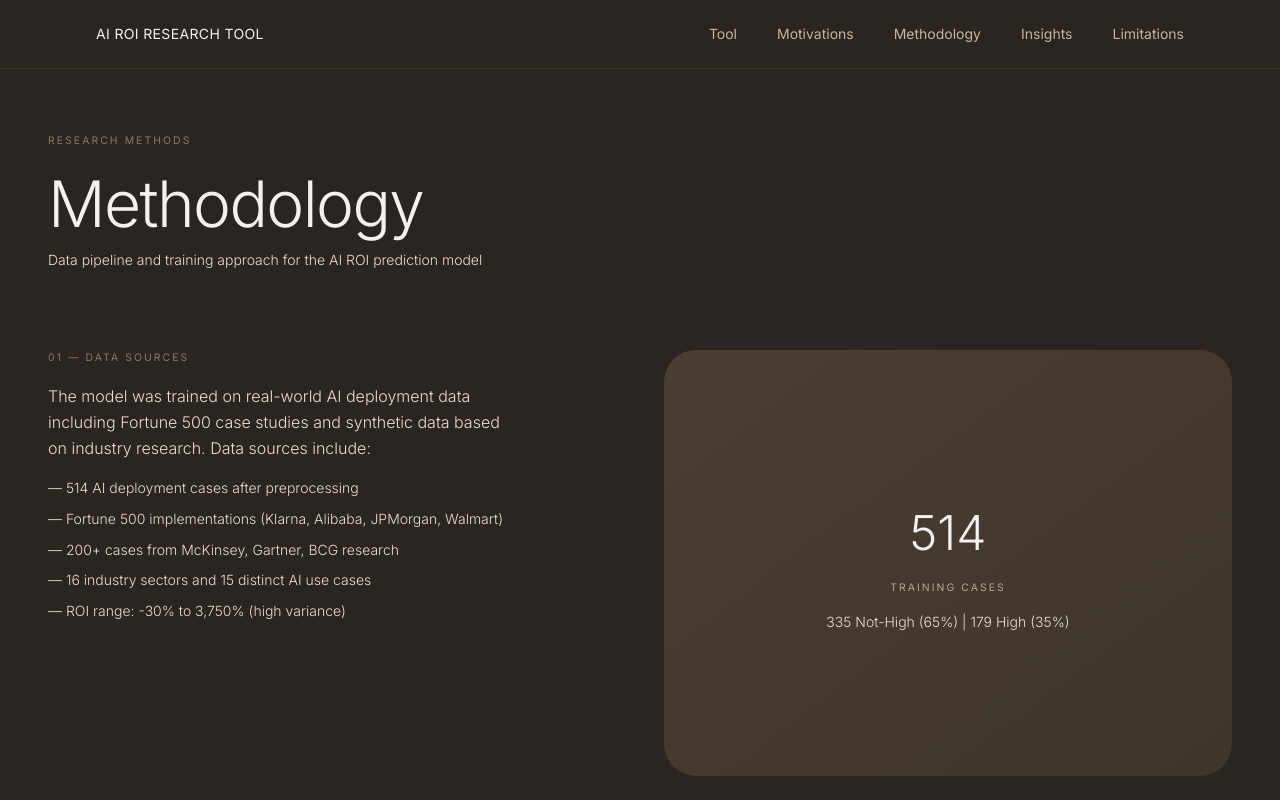
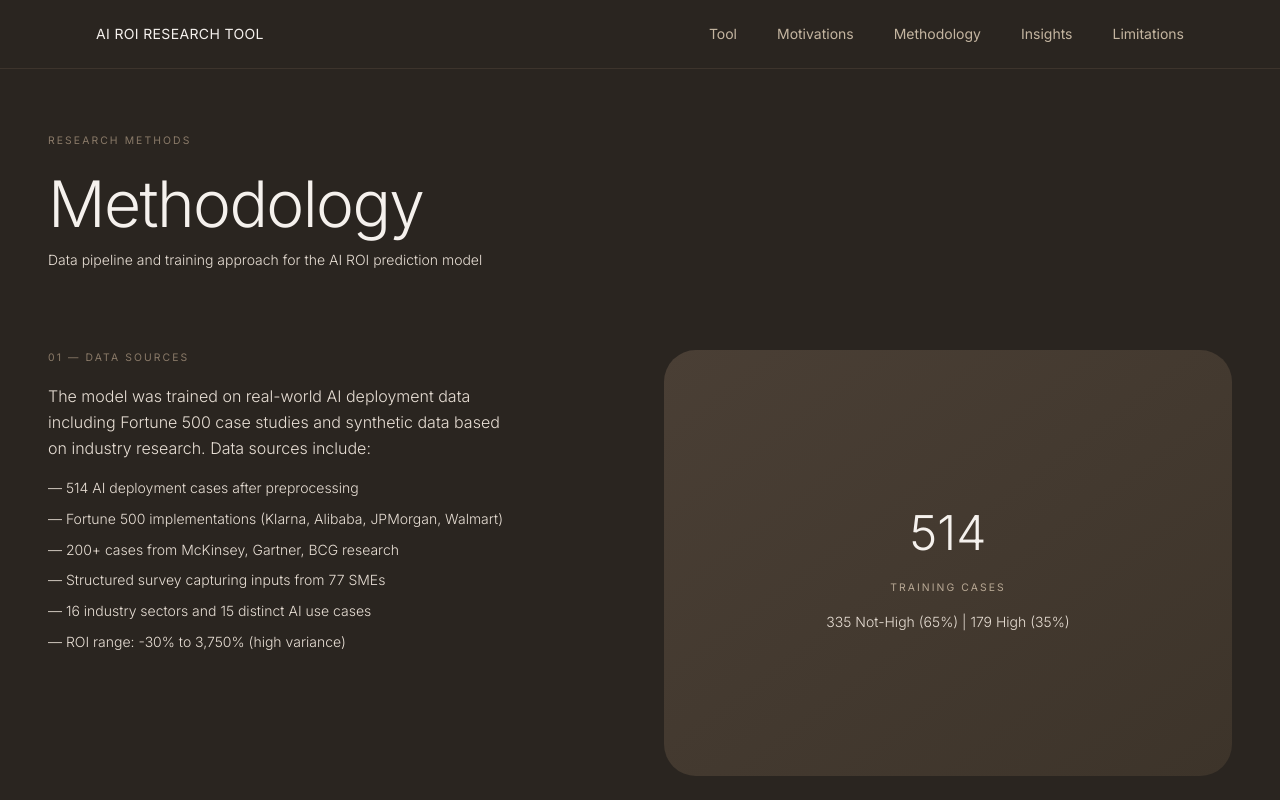
Before and after one commit to natepaulo43-oss/AI-ROI, a Next.js app in the folder frontend/: page /methodology in a window 1280 px wide. Shown: the top 800 px of the page. Built offline with nearby package versions, Linux system fonts and the light colour scheme.

Commit message:
survey implementation

```diff
--- a/frontend/app/methodology/page.tsx
+++ b/frontend/app/methodology/page.tsx
@@ -32,6 +32,7 @@ export default function Methodology() {
               <li>— 514 AI deployment cases after preprocessing</li>
               <li>— Fortune 500 implementations (Klarna, Alibaba, JPMorgan, Walmart)</li>
               <li>— 200+ cases from McKinsey, Gartner, BCG research</li>
+              <li>— Structured survey capturing inputs from 77 SMEs</li>
               <li>— 16 industry sectors and 15 distinct AI use cases</li>
               <li>— ROI range: -30% to 3,750% (high variance)</li>
             </ul>
```
